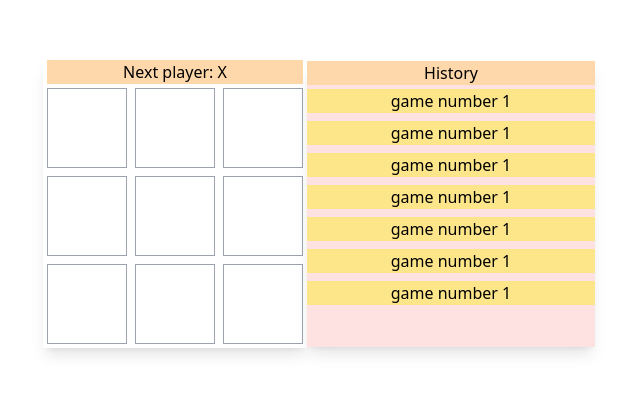
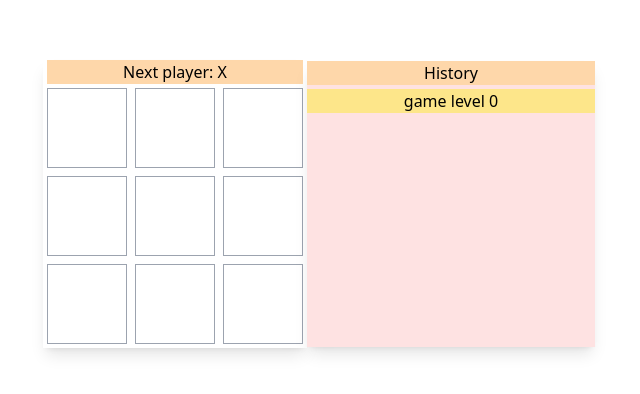
Before and after one commit to rayhansharif-OIW/lws-projects, a React (Vite) app: page / in a window 1280 px wide. Shown: the part 196-590 px from the top of the page, without its empty margins (321-961 px from the left). Built offline with nearby package versions, Linux system fonts and the light colour scheme.

Commit message:
added history adding functionality and game back functionality using history  button click

```diff
--- a/src/component/Game.jsx
+++ b/src/component/Game.jsx
@@ -8,7 +8,7 @@ export default function Game() {
   const [xIsNext, setxIsNext] = useState(true);
 
   const currentValue = history[history.length - 1];
-  console.log(history);
+  console.log(history.length);
 
   let winStatus;
   const winner = calculateWinner(currentValue);
@@ -20,6 +20,11 @@ export default function Game() {
   function gameController(nextValue, xIsNext) {
     setHistory([...history, nextValue]);
     setxIsNext(!xIsNext);
+  }
+
+  function historyButtonClick(index) {
+    const slicedArray = history.slice(0, index + 1);
+    setHistory(slicedArray);
   }
   return (
     <div className="flex justify-center items-center h-screen ">
@@ -33,7 +38,7 @@ export default function Game() {
         ></Board>
       </div>
       <div>
-        <History />
+        <History histories={history} historyButtonClick={historyButtonClick} />
       </div>
     </div>
   );
--- a/src/component/History.jsx
+++ b/src/component/History.jsx
@@ -1,17 +1,24 @@
-export default function History() {
+export default function History({ histories, historyButtonClick }) {
+  // need a function to implement click event in this history button
+  let copyHistory = [...histories];
+
   return (
-    <div className="bg-red-100 h-[286px] w-[288px] shadow-lg grid-cols-1">
+    <div className="bg-red-100 h-[286px] w-[288px] shadow-lg grid-cols-1 overflow: scroll">
       <h1 className="flex items-center justify-center bg-orange-200 ">
         History
       </h1>
-      <div className=" flex flex-col ">
-        <button className="w-full my-1 bg-amber-200">game number 1</button>
-        <button className="w-full my-1 bg-amber-200">game number 1</button>
-        <button className="w-full my-1 bg-amber-200">game number 1</button>
-        <button className="w-full my-1 bg-amber-200">game number 1</button>
-        <button className="w-full my-1 bg-amber-200">game number 1</button>
-        <button className="w-full my-1 bg-amber-200">game number 1</button>
-        <button className="w-full my-1 bg-amber-200">game number 1</button>
+      <div className=" flex flex-col overflow-y: scroll h-full ">
+        {copyHistory.map((history, index) => {
+          return (
+            <button
+              key={index}
+              className="w-full my-1 bg-amber-200 "
+              onClick={() => historyButtonClick(index)}
+            >
+              game level {index}
+            </button>
+          );
+        })}
       </div>
     </div>
   );
```
